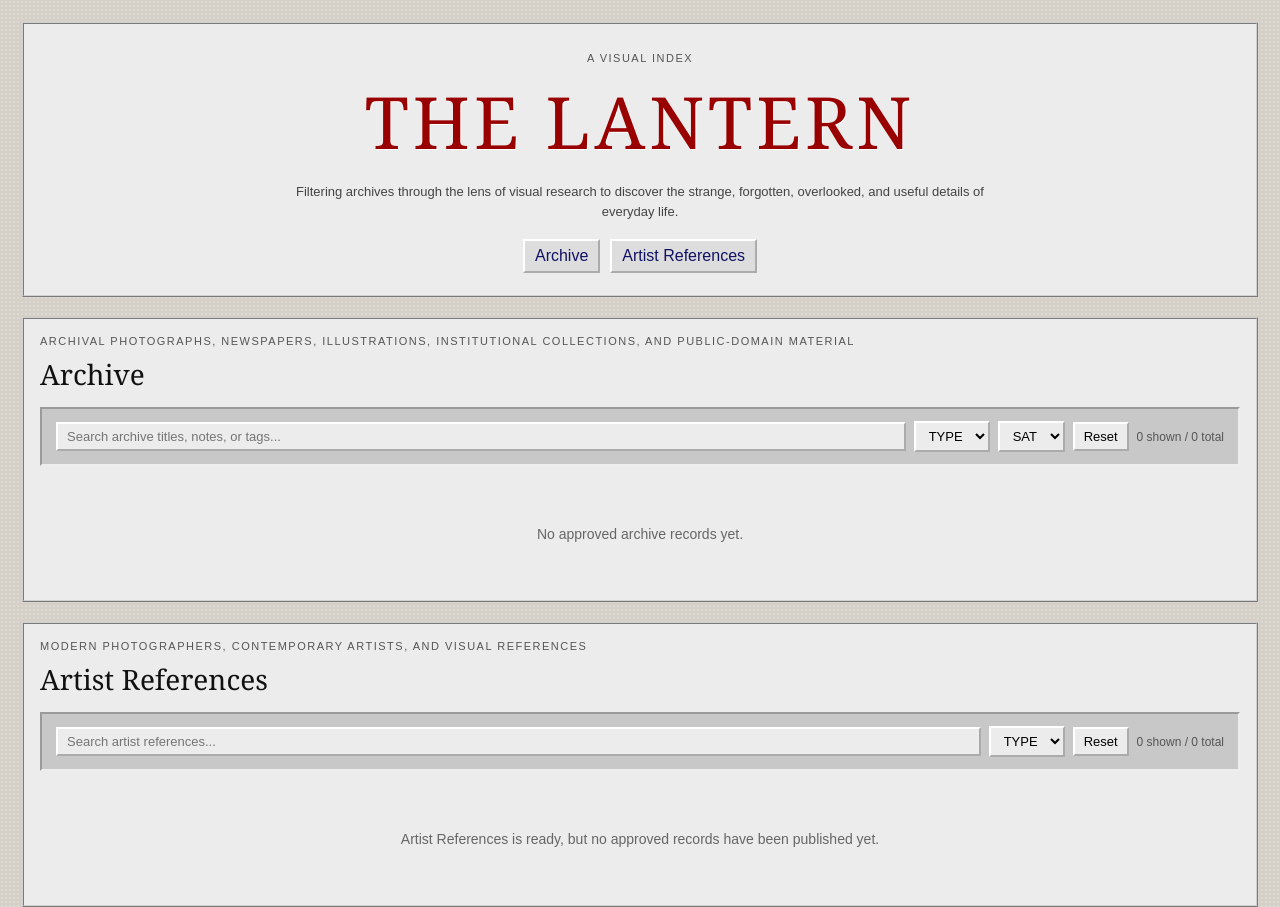
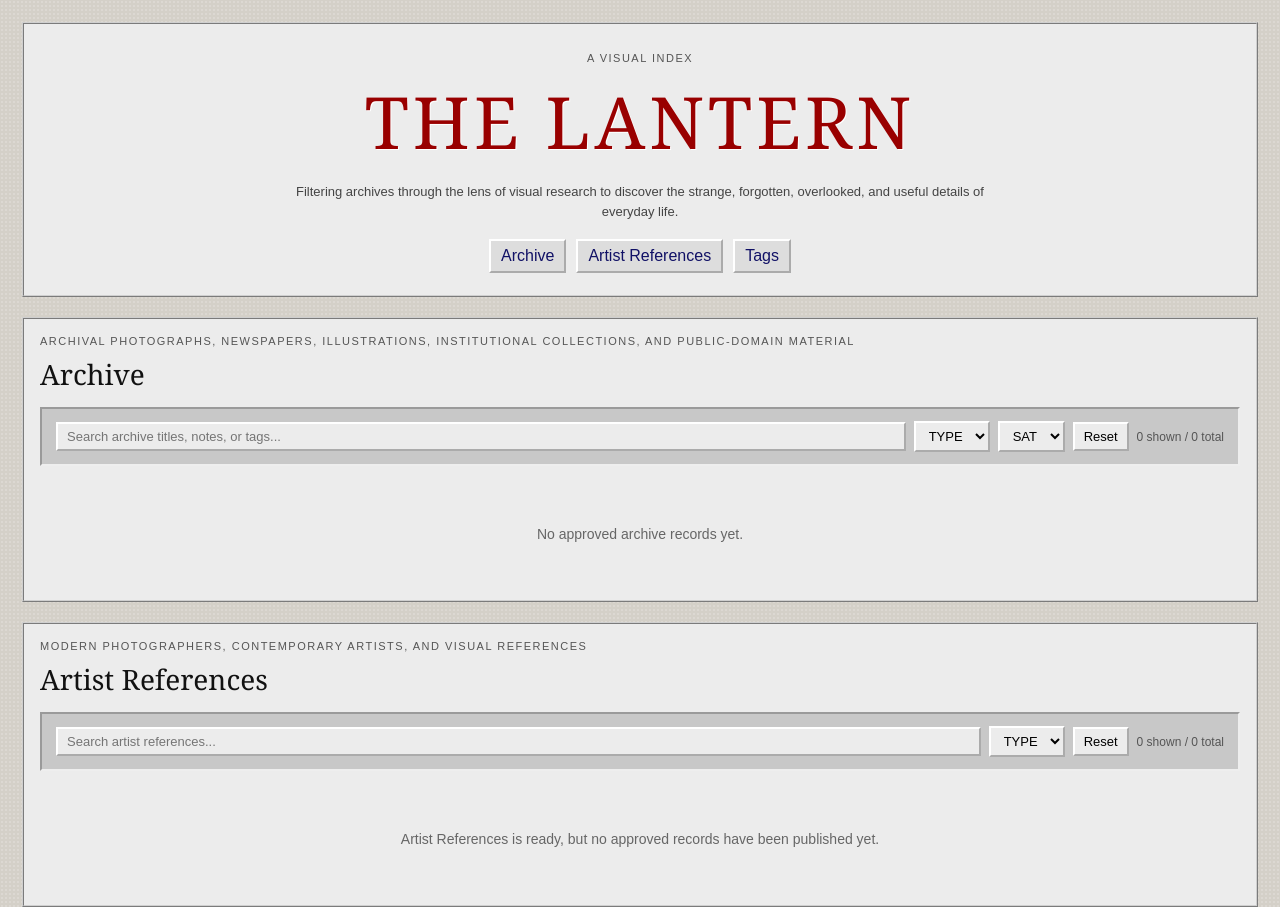
Before and after one commit to unlikely-archivist/Lantern, a website: page index.html in a window 1280 px wide. Shown: the top 907 px of the page. Drawn offline with Linux system fonts and the light colour scheme.

Commit message:
Add tags page navigation link

```diff
--- a/index.html
+++ b/index.html
@@ -15,6 +15,7 @@
       <nav aria-label="Primary navigation">
         <a href="#archive">Archive</a>
         <a href="#artist-references">Artist References</a>
+        <a href="tags.html">Tags</a>
       </nav>
     </header>
 
```
